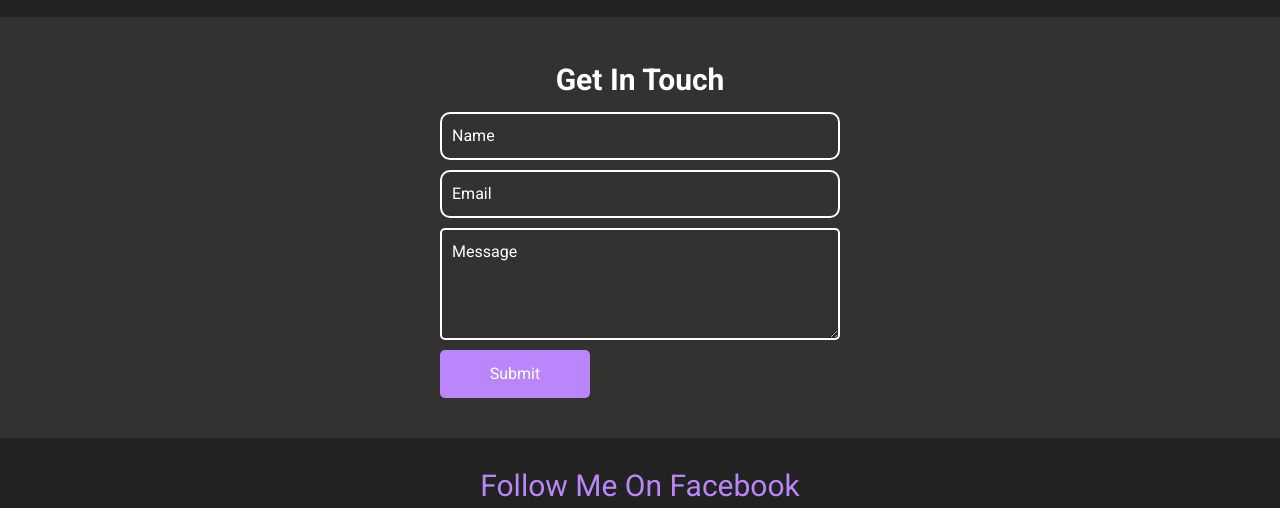
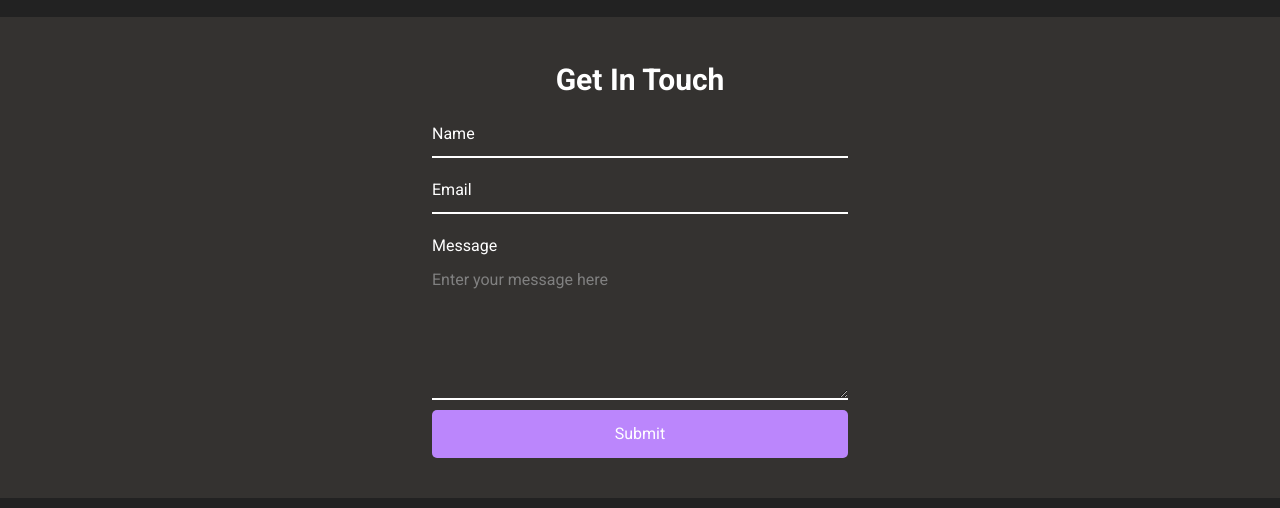
Before and after one commit to logisparktech/nk-photography-portfolio-site, a plain HTML site: page nk-photography-site/index.html in a window 1280 px wide. Shown: the part 2378-2886 px from the top of the page. Drawn offline with nearby package versions, Linux system fonts and the light colour scheme.

Commit message:
get in touch section fixed

```diff
--- a/nk-photography-site/index.html
+++ b/nk-photography-site/index.html
@@ -158,9 +158,10 @@
     <div class="get-in-touch-section">
       <p class="get-in-touch-title">Get In Touch</p>
       <div class="fill-in">
-        <input type="text" placeholder="Name" class="name-email" id="contact-name">
-        <input type="email" placeholder="Email" class="name-email" id="contact-email">
-        <textarea class="msg" id="contact-msg" placeholder="Message"></textarea>
+        <input type="text" placeholder="Name" class="get-in-touch-input" id="contact-name">
+        <input type="email" placeholder="Email" class="get-in-touch-input" id="contact-email">
+        <label for="message" class="label">Message</label>
+        <textarea id="message" rows="5" class="get-in-touch-input textarea" id="contact-msg" placeholder="Enter your message here"></textarea>
         <button class="submit-btn" id="submit-btn">Submit</button>
       </div>
     </div>
--- a/nk-photography-site/styles.css
+++ b/nk-photography-site/styles.css
@@ -383,7 +383,7 @@ its picture*/
 
 .fill-in {
   margin: 0 auto;
-  width: 25rem;
+  width: 26rem;
   display: flex;
   flex-direction: column;
 }
@@ -394,28 +394,34 @@ textarea {
   color: #ffffff;
 }
 
-input::placeholder,
-textarea::placeholder {
+.get-in-touch-input::placeholder {
   color: white;
 }
 
-.name-email {
-  border: 2px solid #ffffff;
-  padding: 10px;
-  border-radius: 10px;
+.get-in-touch-input {
+  border: none;
+  padding: 10px 0;
   margin-bottom: 10px;
+  border-bottom: 2px solid white;
+}
+
+.get-in-touch-input:focus {
+  outline: none;
+  border-color: #bb86fc;
+}
+.get-in-touch-input:focus::placeholder {
+  color: #bb86fc;
+}
+.textarea::placeholder {
+  color: gray;
+}
+.label {
+  margin-top: 10px;
 }
 
 .msg {
-  border: 2px solid #ffffff;
-  padding: 10px 10px 50px 10px;
-  border-radius: 5px;
   position: relative;
   margin-bottom: 10px;
-}
-
-.submit-btn {
-  width: 150px;
 }
 
 /* follow on instagram */
```
